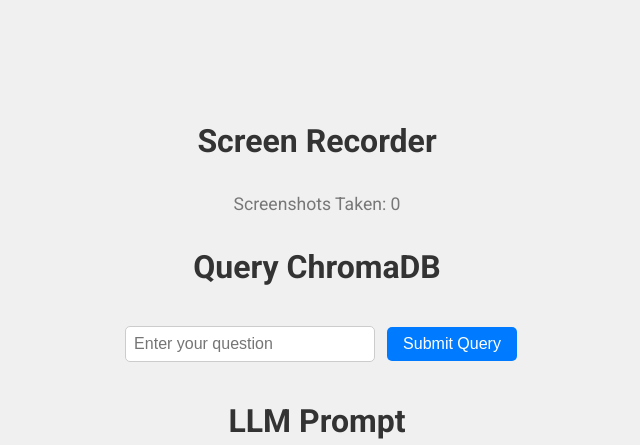
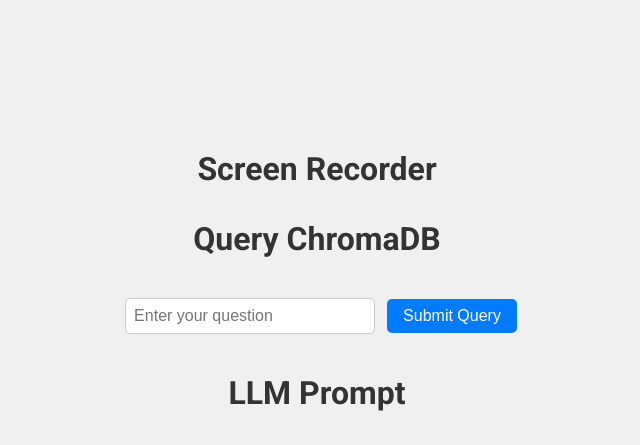
Before and after one commit to data-max-hq/open-memory, a Flask app: page / in a window 1280 px wide. Shown: the top 445 px of the page, without its empty margins (323-963 px from the left). Run offline with Flask 3, Linux system fonts and the light colour scheme.

Commit message:
minor changes

```diff
--- a/templates/index.html
+++ b/templates/index.html
@@ -91,7 +91,6 @@
 </head>
 <body>
     <h1>Screen Recorder</h1>
-    <p>Screenshots Taken: {{ counter }}</p>
 
     <h1>Query ChromaDB</h1>
     <form action="{{ url_for('query') }}" method="post">
```
